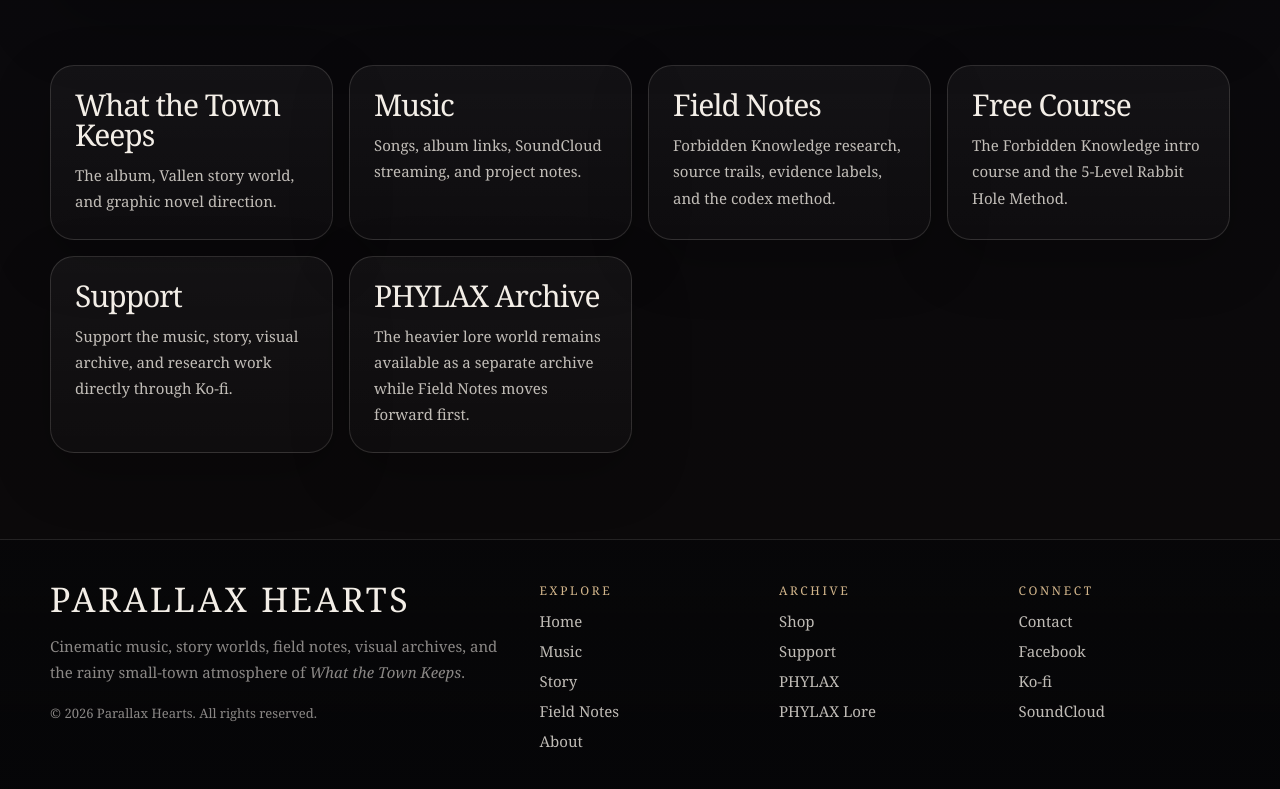
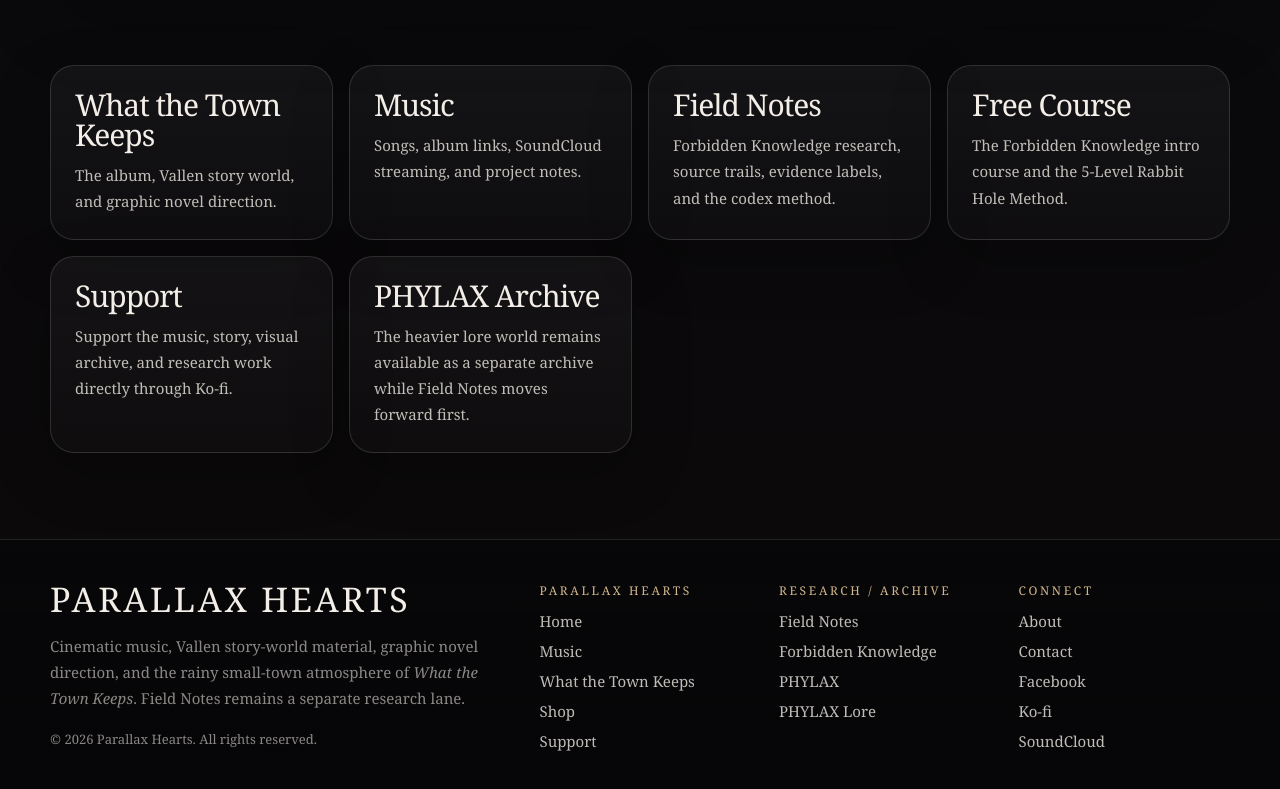
Before and after one commit to chthomps4/parallaxhearts-site, a Next.js app in the folder site/: page / in a window 1280 px wide. Shown: the part 1477-2266 px from the top of the page. Built offline with nearby package versions, Linux system fonts and the light colour scheme.

Commit message:
Clarify global footer navigation

```diff
--- a/site/app/layout.tsx
+++ b/site/app/layout.tsx
@@ -9,7 +9,7 @@ export const metadata: Metadata = {
     template: "%s | Parallax Hearts",
   },
   description:
-    "Parallax Hearts is the music project behind What the Town Keeps — a cinematic album, story world, Field Notes archive, and graphic novel universe set in the rainy small town of Vallen.",
+    "Parallax Hearts is the music project behind What the Town Keeps — a cinematic album, story world, and graphic novel direction set in the rainy small town of Vallen, with Field Notes as a separate research lane.",
   applicationName: "Parallax Hearts",
   authors: [{ name: "Parallax Hearts" }],
   creator: "Parallax Hearts",
@@ -41,7 +41,7 @@ export const metadata: Metadata = {
   openGraph: {
     title: "Parallax Hearts | What the Town Keeps",
     description:
-      "A cinematic album, story world, and source-conscious Field Notes archive about memory, absence, distance, and what knowledge asks us to carry.",
+      "A cinematic album, story world, and graphic novel direction set in Vallen, with a separate Field Notes research archive for source trails and evidence-aware exploration.",
     url: "https://parallaxhearts.org",
     siteName: "Parallax Hearts",
     images: [
@@ -59,7 +59,7 @@ export const metadata: Metadata = {
     card: "summary_large_image",
     title: "Parallax Hearts | What the Town Keeps",
     description:
-      "A cinematic album, story world, and source-conscious Field Notes archive about memory, absence, distance, and what knowledge asks us to carry.",
+      "A cinematic album, story world, and graphic novel direction set in Vallen, with a separate Field Notes research archive.",
     images: ["/images/hero.jpg"],
   },
   robots: {
@@ -118,8 +118,9 @@ function SiteFooter() {
                 maxWidth: "520px",
               }}
             >
-              Cinematic music, story worlds, field notes, visual archives, and
-              the rainy small-town atmosphere of <em>What the Town Keeps</em>.
+              Cinematic music, Vallen story-world material, graphic novel
+              direction, and the rainy small-town atmosphere of <em>What the Town Keeps</em>.
+              Field Notes remains a separate research lane.
             </p>
 
             <p
@@ -137,29 +138,29 @@ function SiteFooter() {
 
           <div>
             <p className="kicker" style={{ marginBottom: "12px" }}>
-              Explore
+              Parallax Hearts
             </p>
 
             <FooterLinks
               links={[
                 ["Home", "/"],
                 ["Music", "/music"],
-                ["Story", "/project"],
-                ["Field Notes", "/field-notes"],
-                ["About", "/about"],
+                ["What the Town Keeps", "/project"],
+                ["Shop", "/shop"],
+                ["Support", "/support"],
               ]}
             />
           </div>
 
           <div>
             <p className="kicker" style={{ marginBottom: "12px" }}>
-              Archive
+              Research / Archive
             </p>
 
             <FooterLinks
               links={[
-                ["Shop", "/shop"],
-                ["Support", "/support"],
+                ["Field Notes", "/field-notes"],
+                ["Forbidden Knowledge", "/forbidden-knowledge"],
                 ["PHYLAX", "/phylax"],
                 ["PHYLAX Lore", "/phylax/lore"],
               ]}
@@ -173,6 +174,7 @@ function SiteFooter() {
 
             <FooterLinks
               links={[
+                ["About", "/about"],
                 ["Contact", "/contact"],
                 ["Facebook", "https://www.facebook.com/parallaxhearts"],
                 ["Ko-fi", "https://ko-fi.com/parallaxhearts"],
```
